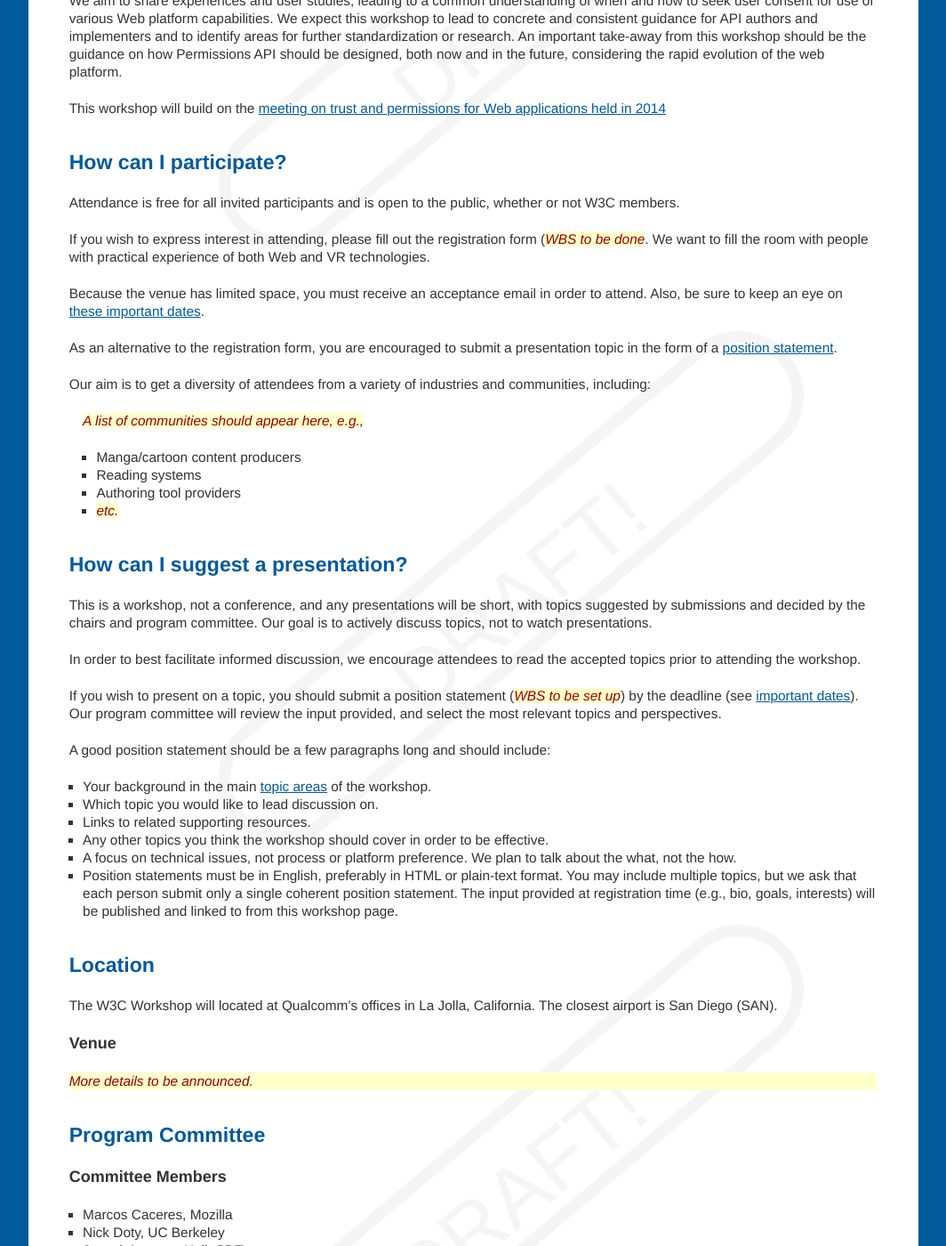
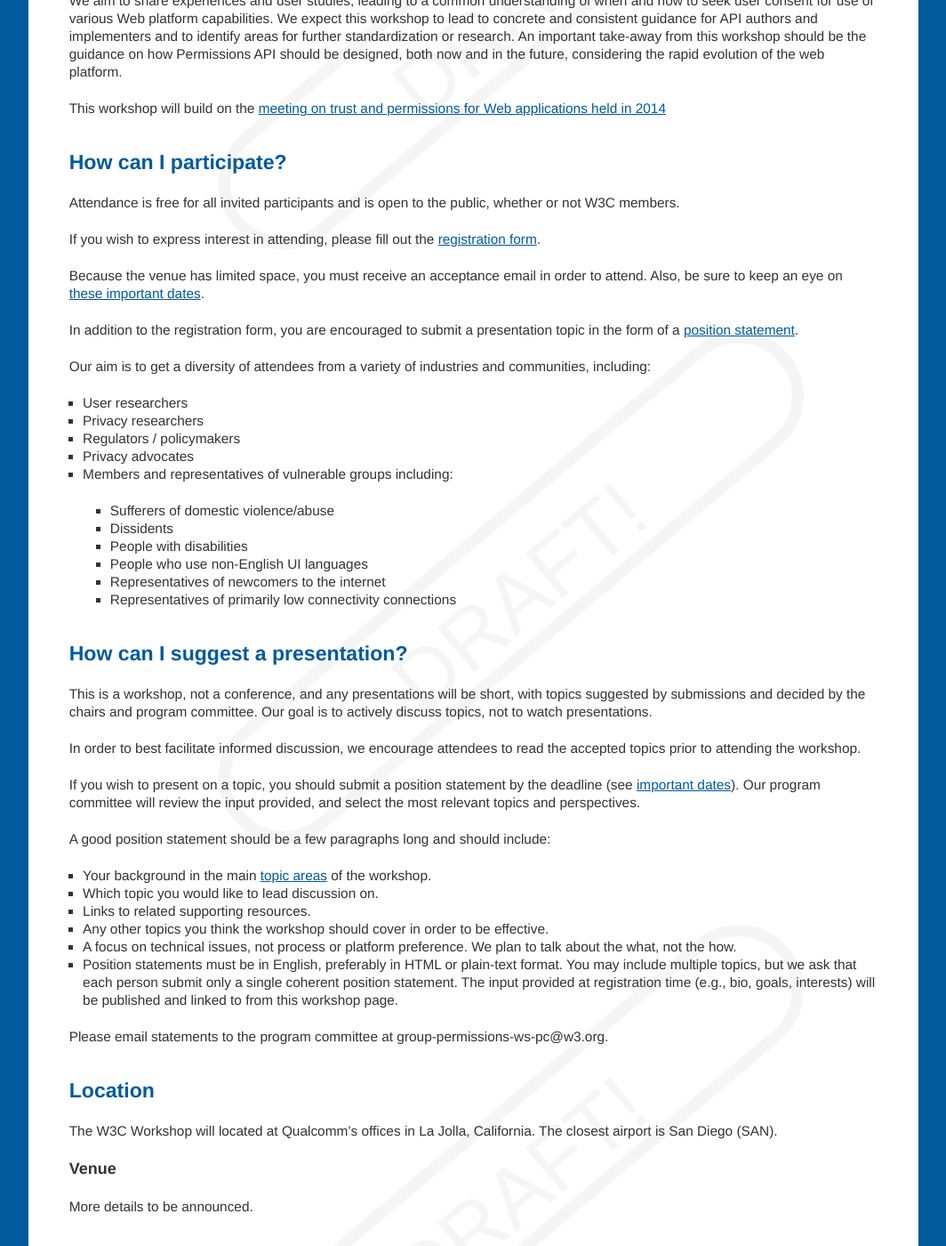
Before and after one commit to w3c/permissions-ws-2018, a Jekyll site: the page built from cfp.md, in a window 1280 px wide and 1400 px high, scrolled down 1084 px. Shown: the whole window at 89% size, without its empty margins (108-1172 px from the left). Built offline with Jekyll 4.4.1, drawn with Linux system fonts in a browser that asks for light colours; our own code applies the rules of GitHub Pages for plain Markdown files.

Commit message:
Update cfp.md

```diff
--- a/cfp.md
+++ b/cfp.md
@@ -37,19 +37,25 @@ This workshop will build on the [meeting on trust and permissions for Web applic
 
 Attendance is free for all invited participants and is open to the public, whether or not W3C members.
 
-If you wish to express interest in attending, please fill out the registration form (<span class="todo">WBS to be done</span>. We want to fill the room with people with practical experience of both Web and VR technologies.
+If you wish to express interest in attending, please fill out the [registration form](https://docs.google.com/forms/d/1reKYi5jiVnl_x0QkhvOPcXrqRPHvVyJ07YN4a1zlyu0/edit).
 
 Because the venue has limited space, you must receive an acceptance email in order to attend. Also, be sure to keep an eye on [these important dates](#dates).
 
-As an alternative to the registration form, you are encouraged to submit a presentation topic in the form of a [position statement](#position-statements).
+In addition to the registration form, you are encouraged to submit a presentation topic in the form of a [position statement](#position-statements).
 
 Our aim is to get a diversity of attendees from a variety of industries and communities, including:
 
-> <span class="todo">A list of communities should appear here, e.g.,</span>
-> * Manga/cartoon content producers
-> * Reading systems
-> * Authoring tool providers
-> * <span class="todo">etc.</span>
+* User researchers
+* Privacy researchers
+* Regulators / policymakers
+* Privacy advocates
+* Members and representatives of vulnerable groups including:
+> * Sufferers of domestic violence/abuse
+> * Dissidents
+> * People with disabilities
+> * People who use non-English UI languages
+> * Representatives of newcomers to the internet
+> * Representatives of primarily low connectivity connections
 
 ## How can I suggest a presentation?
 {: #position-statements}
@@ -58,7 +64,7 @@ This is a workshop, not a conference, and any presentations will be short, with
 
 In order to best facilitate informed discussion, we encourage attendees to read the accepted topics prior to attending the workshop.
 
-If you wish to present on a topic, you should submit a position statement (<span class="todo">WBS to be set up</span>) by the deadline (see [important dates](#dates)). Our program committee will review the input provided, and select the most relevant topics and perspectives.
+If you wish to present on a topic, you should submit a position statement by the deadline (see [important dates](#dates)). Our program committee will review the input provided, and select the most relevant topics and perspectives.
 
 A good position statement should be a few paragraphs long and should include:
 
@@ -69,6 +75,8 @@ A good position statement should be a few paragraphs long and should include:
 * A focus on technical issues, not process or platform preference. We plan to talk about the what, not the how.
 * Position statements must be in English, preferably in HTML or plain-text format. You may include multiple topics, but we ask that each person submit only a single coherent position statement. The input provided at registration time (e.g., bio, goals, interests) will be published and linked to from this workshop page.
 
+Please email statements to the program committee at group-permissions-ws-pc@w3.org.
+
 ## Location
 
 The W3C Workshop will located at Qualcomm's offices in La Jolla, California.  The closest airport is San Diego (SAN).
@@ -77,7 +85,6 @@ The W3C Workshop will located at Qualcomm's offices in La Jolla, California.  Th
 {: .no_toc}
 
 More details to be announced.
-{: .todo}
 
 ## Program Committee
 
```
